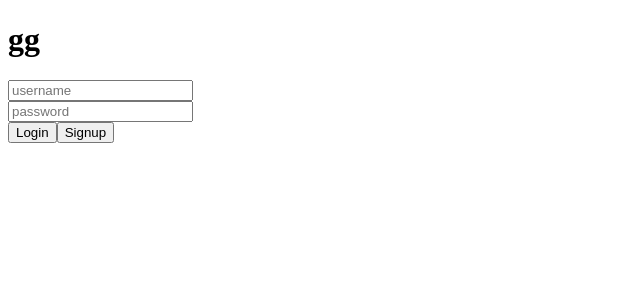
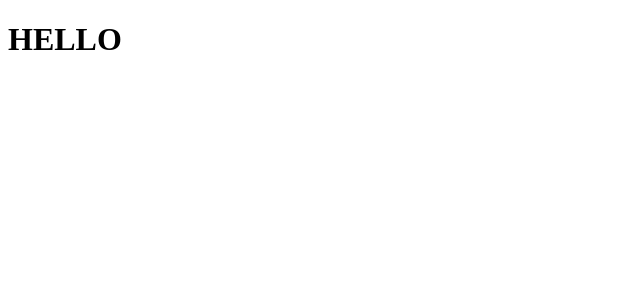
Before and after one commit to harlanevans/goodgame, a React app: page /dashboard in a window 1280 px wide. Shown: the top 300 px of the page, without its empty margins (0-640 px from the left). Built offline with nearby package versions, Linux system fonts and the light colour scheme; the HTML template or start-up script is replaced by a standard one.

Commit message:
Actual working react router to dashboard

```diff
--- a/client/App.jsx
+++ b/client/App.jsx
@@ -12,11 +12,10 @@ export default function App() {
   return (
     <div>
       <Switch>
+        <Route exact path="/dashboard" component={Dashboard} />
+
         <Route path="/">
           <Login />
-        </Route>
-        <Route path="/dashboard">
-          <Dashboard/>
         </Route>
       </Switch>
     </div>
--- a/client/components/login/Dashboard.jsx
+++ b/client/components/login/Dashboard.jsx
@@ -1,7 +1,7 @@
 import React from 'react';
 
 const Dashboard = () => {
-  return <div>Dashboard</div>
+  return <h1>HELLO</h1>
 }
 
 export default Dashboard;
--- a/client/components/login/Login.jsx
+++ b/client/components/login/Login.jsx
@@ -1,5 +1,5 @@
 import React from 'react';
-import { Link, Redirect } from 'react-router-dom';
+import { Link, Redirect, withRouter } from 'react-router-dom';
 
 class Login extends React.Component {
   constructor(props) {
@@ -27,6 +27,8 @@ class Login extends React.Component {
         .then(res => res.json())
         .then(data => {
         //  console.log() <Redirect to="/dashboard" />
+        // console.log(this.props.history)
+        // this.props.history.push('/dashboard');
         this.setState( {redirect: true} );
         }).catch(
           (err) => console.log(err)
@@ -39,9 +41,7 @@ class Login extends React.Component {
         })
         .then(res => res.json())
         .then(data => {
-          if (data) {
-          return <Redirect to="/dashboard"/>;
-          }
+          this.setState( {redirect: true} );
         })
         .catch((err) => console.log(err))
     }
@@ -49,7 +49,7 @@ class Login extends React.Component {
 
 
   render() {
-    if (this.state.redirect === true) {
+    if (this.state.redirect) {
       return <Redirect to="/dashboard" />;
     }
     return (
@@ -90,4 +90,4 @@ class Login extends React.Component {
   }
 }
 
-export default Login;
+export default withRouter(Login);
```
